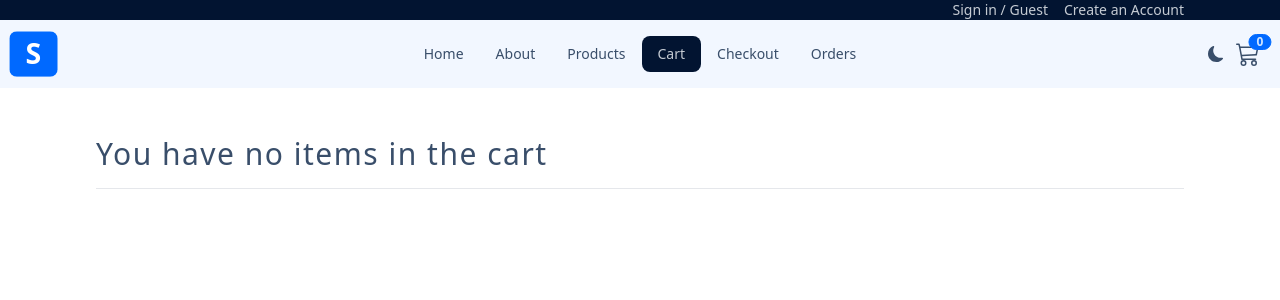
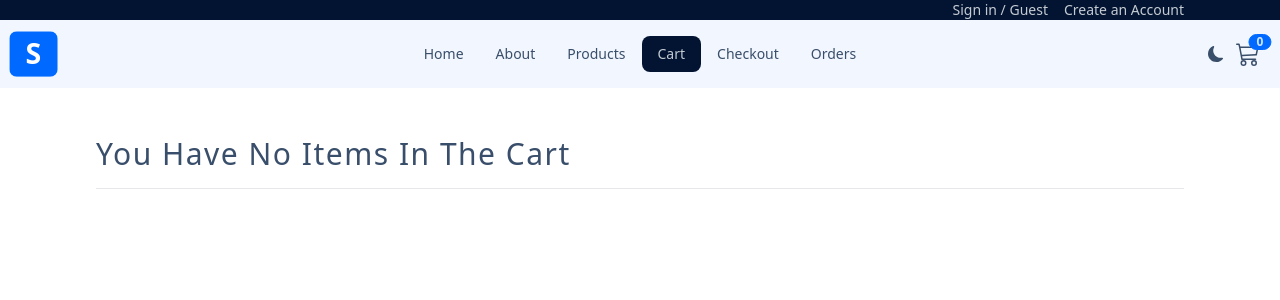
Before and after one commit to hussain67/super-store, a React (Vite) app: page /cart in a window 1280 px wide. Shown: the top 300 px of the page. Built offline with nearby package versions, Linux system fonts and the light colour scheme.

Commit message:
Preapered for deployment

```diff
--- a/src/ui/SectionTitle.jsx
+++ b/src/ui/SectionTitle.jsx
@@ -1,7 +1,7 @@
 function SectionTitle({ text }) {
 	return (
 		<div className=" border-base-50  border-b-[.5px]">
-			<h2 className=" font-medium tracking-wider my-4 text-3xl">{text}</h2>
+			<h2 className=" font-medium tracking-wider my-4 text-3xl capitalize">{text}</h2>
 		</div>
 	);
 }
```
